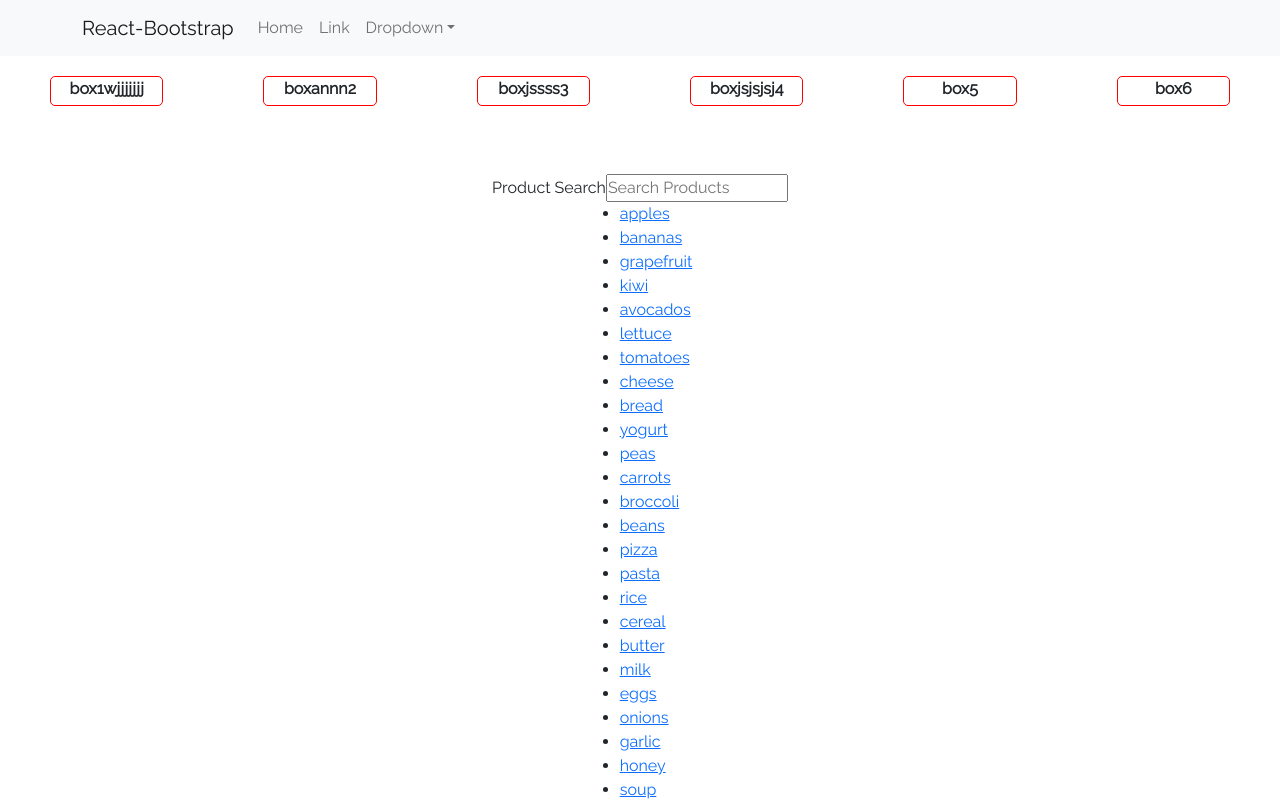
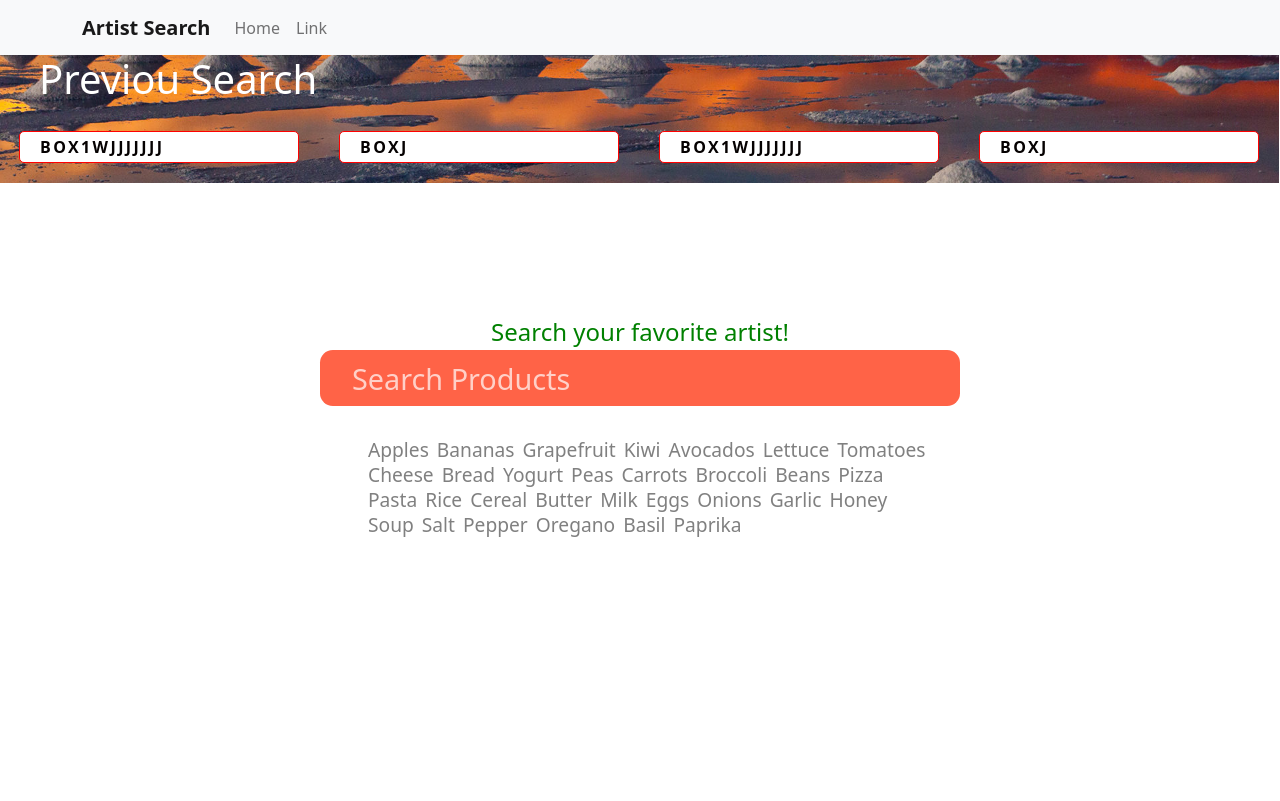
Before and after one commit to eddynice/knowyou, a React (Create React App) app: page / in a window 1280 px wide. Shown: the top 801 px of the page. Built offline with nearby package versions, Linux system fonts and the light colour scheme.

Commit message:
search bar updated

```diff
--- a/src/component/card/Box.jsx
+++ b/src/component/card/Box.jsx
@@ -1,16 +1,20 @@
 import React from 'react';
 import "./box.css"
+import{ Link} from "react-router-dom"
 
 export const Box = () => {
   return (
+    <div className="picture" style={{
+      backgroundImage:"url(/pic.jpg)"
+    }}>
+      <h1> Previou Search</h1>
     <div className="box">
-        <p>box1wjjjjjjj</p>
-        <p>boxannn2</p>
-        <p>boxjssss3</p>
-        <p>boxjsjsjsj4</p>
-        <p>box5</p>
-        <p>box6</p>
+      <Link to="/" className="links">box1wjjjjjjj</Link>
+      <Link to="/" className="links">boxj</Link>
+      <Link to="/" className="links">box1wjjjjjjj</Link>
+      <Link to="/" className="links">boxj</Link>
 
+        </div>
 
     </div>
   )
--- a/src/component/card/box.css
+++ b/src/component/card/box.css
@@ -1,3 +1,23 @@
+a {
+    text-decoration: none;
+}
+
+.picture {
+    background-position: center center;
+    background-repeat: no-repeat;
+    background-size: cover;
+    margin: -1px 0px 0px -1px;
+    object-fit: cover;
+    padding: 0px;
+    position: absolute;
+    width: 100%;
+}
+
+.picture h1 {
+    color: #fff;
+    margin-left: 40px;
+}
+
 .box {
     display: flex;
     flex-wrap: wrap;
@@ -6,12 +26,47 @@
 }
 
 .box p {
-    margin: 50px;
-    margin-top: 20px;
+    margin: 20px;
     border: 1px solid red;
     border-radius: 5px;
     font-weight: bold;
     flex: 1;
     height: 30px;
     text-align: center;
+    color: #fff;
 }
+
+.links {
+    display: flex;
+    align-items: center;
+    color: rgb(5, 1, 1);
+    text-decoration: none;
+    text-transform: uppercase;
+    letter-spacing: 0.15em;
+    padding: 15px 20px;
+    transition: 0.5s;
+    margin: 20px;
+    border: 1px solid red;
+    border-radius: 5px;
+    font-weight: bold;
+    flex: 1;
+    height: 30px;
+    background-color: #fff;
+    cursor: pointer;
+}
+
+.links:hover {
+    color: rgb(216, 53, 53);
+}
+
+@media only screen and (max-width: 768px) {
+    header {
+        height: 150px;
+    }
+    .logo {
+        width: 100%;
+    }
+    .links {
+        width: 100%;
+    }
+}
--- a/src/component/heading/Heading.jsx
+++ b/src/component/heading/Heading.jsx
@@ -5,19 +5,12 @@ export default function Heading() {
   return (
     <Navbar bg="light" expand="lg">
     <Container>
-      <Navbar.Brand href="#home">React-Bootstrap</Navbar.Brand>
+      <Navbar.Brand href="#home"> <b>Artist Search</b></Navbar.Brand>
       <Navbar.Toggle aria-controls="basic-navbar-nav" />
       <Navbar.Collapse id="basic-navbar-nav">
         <Nav className="mr-auto">
           <Nav.Link href="#home">Home</Nav.Link>
           <Nav.Link href="#link">Link</Nav.Link>
-          <NavDropdown title="Dropdown" id="basic-nav-dropdown">
-            <NavDropdown.Item href="#action/3.1">Action</NavDropdown.Item>
-            <NavDropdown.Item href="#action/3.2">Another action</NavDropdown.Item>
-            <NavDropdown.Item href="#action/3.3">Something</NavDropdown.Item>
-            <NavDropdown.Divider />
-            <NavDropdown.Item href="#action/3.4">Separated link</NavDropdown.Item>
-          </NavDropdown>
         </Nav>
       </Navbar.Collapse>
     </Container>
--- a/src/component/search/Search.jsx
+++ b/src/component/search/Search.jsx
@@ -1,7 +1,7 @@
 import {useState} from 'react'
-import  style from './search.module.css'
+import   './search.css'
 
-function SearchBar(props) {
+function SearchBar({products}) {
     const [searchVal, setSearchVal] = useState('');
 
     const handleInput = (e) => {
@@ -12,20 +12,22 @@ function SearchBar(props) {
       setSearchVal('');
     }
 
-    const filteredProducts = props.products.filter((product) => {
+    const filteredProducts = products.filter((product) => {
       return product.includes(searchVal);
     });
 
     return (
-      <div className={style.container}>
-        <div className={style.inputwrap}>
-          <i className="fas fa-search"></i>
-          <label
+      <div className="container1">
+        <label
             for="product-search"
             id="input-label"
           >
-            Product Search
+            Search your favorite artist!
           </label>
+        <div className="input-wrap">
+          <i className="fas fa-search"></i>
+
+
           <input
             onChange={handleInput}
             value={searchVal}
--- a/src/component/search/search.module.css
+++ b/src/component/search/search.css
@@ -1,31 +1,17 @@
-@import url('https://fonts.googleapis.com/css2?family=Raleway&display=swap');
-* {
-    margin: 0;
-    padding: 0;
-    font-family: 'Raleway', sans-serif;
-}
-
-body {
-    background: gainsboro;
-}
-
-.container {
+.container1 {
     width: 100vw;
     height: 100vh;
     display: flex;
     flex-direction: column;
+    align-items: center;
     justify-content: center;
-    align-items: center;
-}
-
-#input-label {
-    display: none;
 }
 
 .input-wrap {
     width: 50%;
     height: 3.5rem;
     display: flex;
+    flex-direction: column;
     justify-content: center;
     align-items: center;
     padding: 0 1rem 0 1rem;
@@ -37,6 +23,11 @@ body {
 .input-wrap i {
     font-size: 1.5rem;
     color: white;
+}
+
+#input-label {
+    color: green;
+    font-size: 1.5rem;
 }
 
 #product-search {
--- a/src/index.css
+++ b/src/index.css
@@ -1,3 +1,4 @@
+@import url('https://fonts.googleapis.com/css2?family=Raleway&display=swap');
 * {
     box-sizing: border-box;
     padding: 0;
@@ -5,6 +6,6 @@
 }
 
 body {
-    font-family: 'Roboto', sans-serif;
-    font-family: "Times New Roman", Times, serif;
+    font-family: 'Raleway', sans-serif;
+    background: gainsboro;
 }
--- a/src/index.js
+++ b/src/index.js
@@ -4,12 +4,13 @@ import './index.css';
 import App from './App';
 import reportWebVitals from './reportWebVitals';
 import 'bootstrap/dist/css/bootstrap.min.css';
+import {BrowserRouter as Router} from "react-router-dom"
 
 const root = ReactDOM.createRoot(document.getElementById('root'));
 root.render(
-  <React.StrictMode>
+ < Router>
     <App />
-  </React.StrictMode>
+    </Router>
 );
 
 reportWebVitals();
```
Also changed, not shown: public/pic.jpg (added), src/img/pic.jpg (added).
